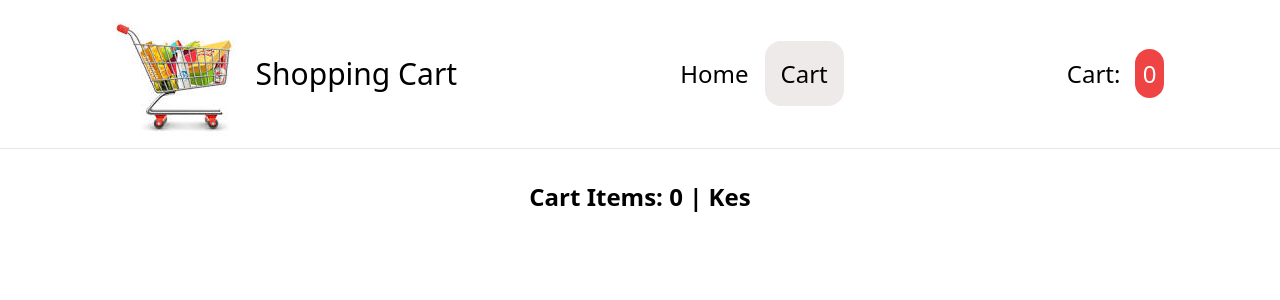
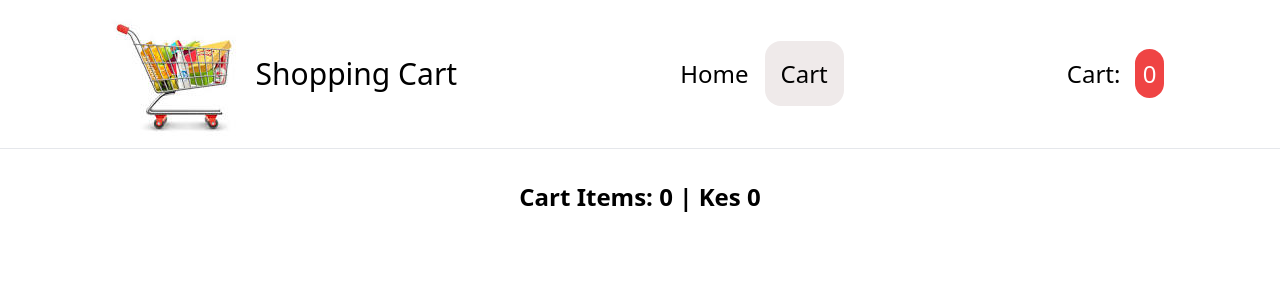
Before and after one commit to kiboma2021/react-shoppingcart-ui, a React (Create React App) app: page /cart in a window 1280 px wide. Shown: the top 300 px of the page. Built offline with nearby package versions, Linux system fonts and the light colour scheme.

Commit message:
Get total price

```diff
--- a/src/context/CartContext.js
+++ b/src/context/CartContext.js
@@ -42,7 +42,7 @@ export const CartProvider = ({children}) => {
         dispatch({
             type: "UPDATE_TOTAL",
             payload: {
-                total
+                total:total
             }
         })
     }
@@ -53,6 +53,7 @@ export const CartProvider = ({children}) => {
         cartList: state.cartList,
         addToCart,
         removeFromCart,
+
     }
     return(
         <CartContext.Provider value={value}>
--- a/src/pages/Cart.js
+++ b/src/pages/Cart.js
@@ -3,13 +3,13 @@ import { useCart } from '../context/CartContext';
 
 export const Cart = ({title}) => {
     useTitle({title});
-    const { cartList,removeFromCart,updateTotal } = useCart();
+    const { cartList,removeFromCart,total } = useCart();
 
   return (
 
     <main>
         <div className='flex justify-center my-8'>
-            <p className='text-2xl font-bold'>Cart Items: {cartList.length} | Kes {updateTotal} </p>
+            <p className='text-2xl font-bold'>Cart Items: {cartList.length} | Kes {total} </p>
         </div>
 
         <div className='mx-40 '>
```
